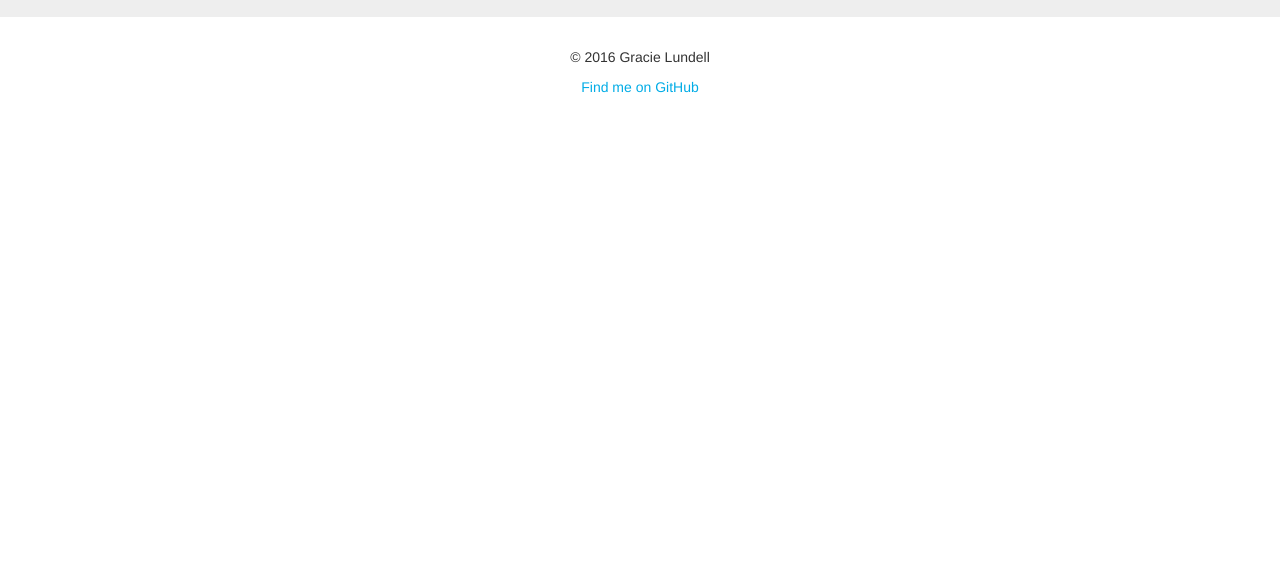
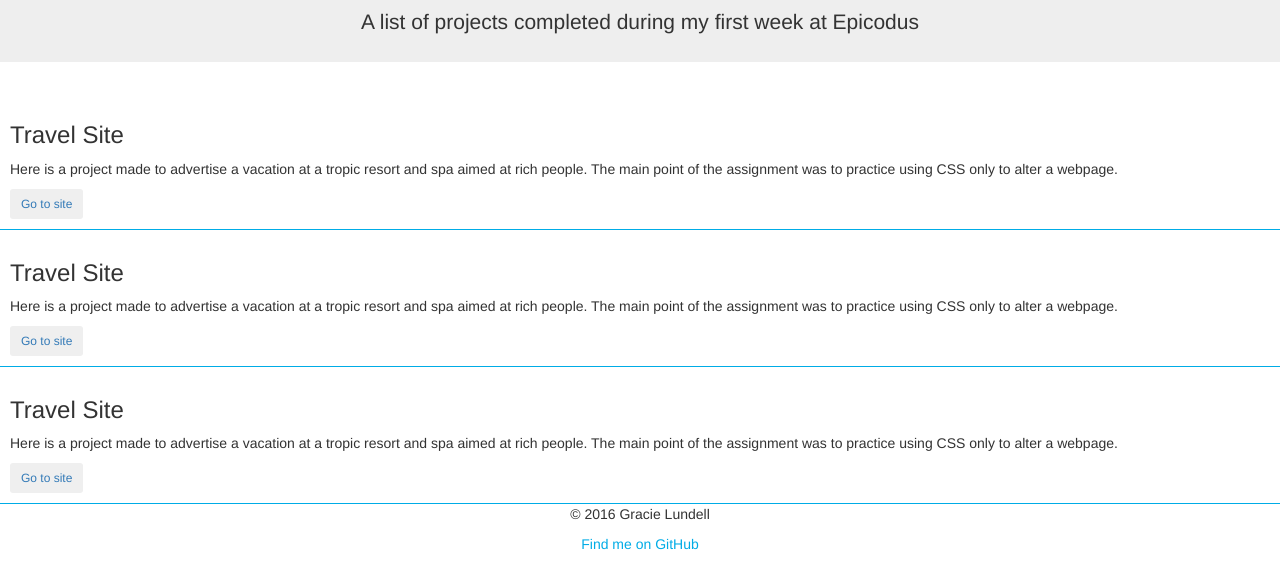
Before and after one commit to gracielundell/epicodus-code-review-1, a plain HTML site: page projects.html in a window 1280 px wide. Shown: the part 172-760 px from the top of the page. Drawn offline with Linux system fonts and the light colour scheme.

Commit message:
begin adding projects

```diff
--- a/css/styles.css
+++ b/css/styles.css
@@ -22,6 +22,11 @@
     padding-left: 30px;
 }
 
+/* PROJECTS */
+.projects {
+    padding: 10px;
+    border-bottom: 1px solid #00ace6;
+}
 
 /* FOOTER */
 footer {
--- a/projects.html
+++ b/projects.html
@@ -20,6 +20,22 @@
         <!--jumbotron-->
         <div class="jumbotron">
             <h1>Projects</h1>
+            <p>A list of projects completed during my first week at Epicodus</p>
+        </div>
+        <div class="projects">
+            <h3>Travel Site</h3>
+            <p>Here is a project made to advertise a vacation at a tropic resort and spa aimed at rich people. The main point of the assignment was to practice using CSS only to alter a webpage.</p>
+            <a href="#"><button class="btn btn-sm">Go to site</button></a>
+        </div>
+        <div class="projects">
+            <h3>Travel Site</h3>
+            <p>Here is a project made to advertise a vacation at a tropic resort and spa aimed at rich people. The main point of the assignment was to practice using CSS only to alter a webpage.</p>
+            <a href="#"><button class="btn btn-sm">Go to site</button></a>
+        </div>
+        <div class="projects">
+            <h3>Travel Site</h3>
+            <p>Here is a project made to advertise a vacation at a tropic resort and spa aimed at rich people. The main point of the assignment was to practice using CSS only to alter a webpage.</p>
+            <a href="#"><button class="btn btn-sm">Go to site</button></a>
         </div>
 
     </body>
```
